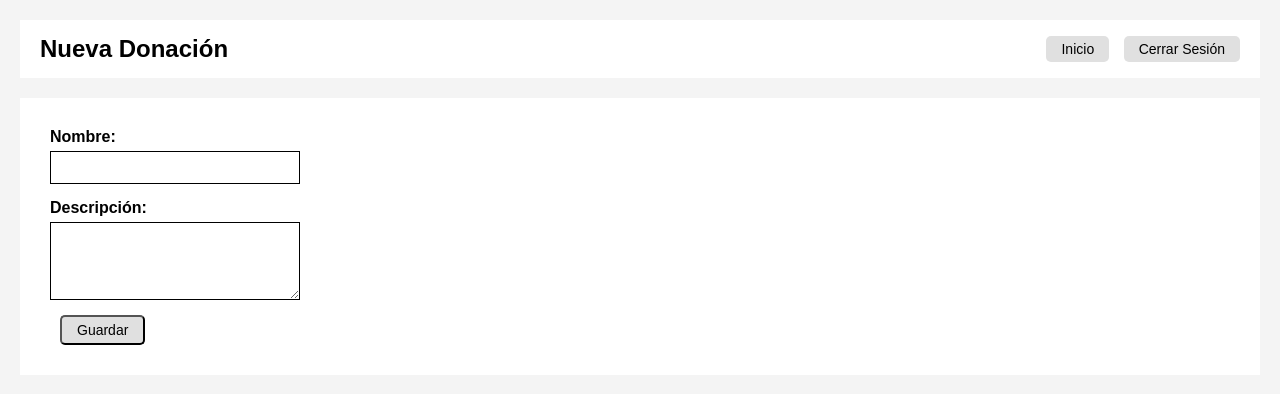
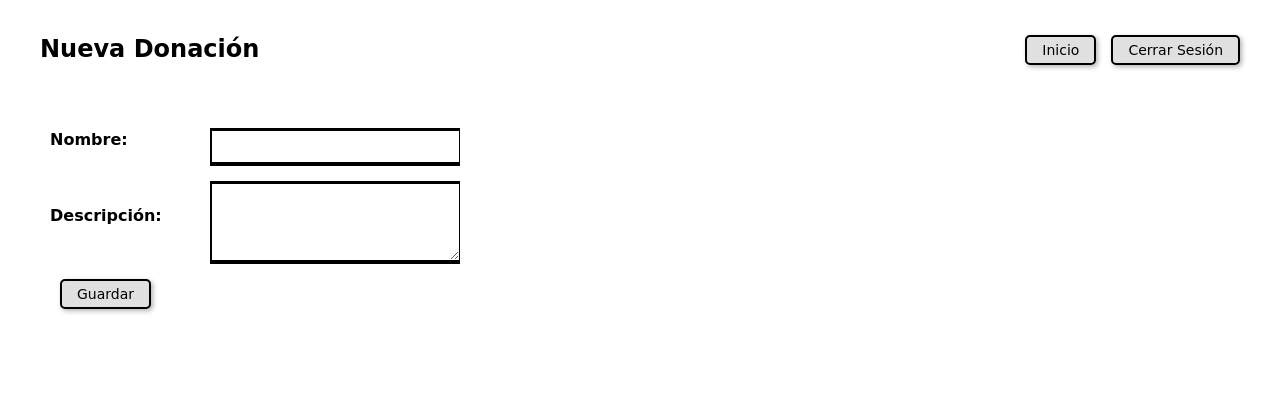
Before and after one commit to marceloquinenao-crypto/Examen, a Flask app: page /nueva in a window 1280 px wide. Shown: the top 394 px of the page. Run offline with Flask 3, Linux system fonts and the light colour scheme; the visitor is signed in with stand-in values (Sample User, id 1).

Commit message:
actualización

```diff
--- a/flask_app/static/css/style.css
+++ b/flask_app/static/css/style.css
@@ -1,13 +1,13 @@
 
 * {
     box-sizing: border-box;
-    font-family: Arial, sans-serif;
+    font-family: Comic Sans MS, sans-serif, cursive;
 }
 
 body {
     margin: 0;
     padding: 20px;
-    background-color: #f4f4f4;
+    background-color: white;
 }
 .nav-bar {
     display: flex;
@@ -28,13 +28,21 @@ body {
     padding: 5px 15px;
     border-radius: 5px;
     background-color: #e0e0e0;
+    border: 2px solid black;
     cursor: pointer;
     font-size: 14px;
     margin-left: 10px;
+    box-shadow: 2px 2px 5px rgba(0, 0, 0, 0.3);
 }
 
-.btn-danger { background-color: #ffcccc; }
-.btn-disabled { background-color: #aaaaaa; cursor: not-allowed; }
+.btn-danger {
+    background-color: #ffcccc;
+}
+.btn-disabled {
+    background-color: #888888;
+    color: white;
+    cursor: not-allowed;
+}
 
 /* Contenedores y Formularios */
 .container {
@@ -47,14 +55,22 @@ body {
 .form-group {
     margin-bottom: 15px;
     display: flex;
-    flex-direction: column;
+    flex-direction: row;
+    align-items: center;
 }
 
-.form-group label { margin-bottom: 5px; font-weight: bold; }
+.form-group label {
+    margin-bottom: 15px;
+    font-weight: bold;
+    width: 150px;
+    margin-right: 10px;}
+
 .form-group input, .form-group textarea {
     padding: 8px;
-    border: 1px solid black;
     width: 250px;
+    border-style: solid;
+    border-color: black;
+    border-width: 3px 1px 4px 2px;
 }
 
 .error-text {
```
Also changed, not shown: 2 other files.
